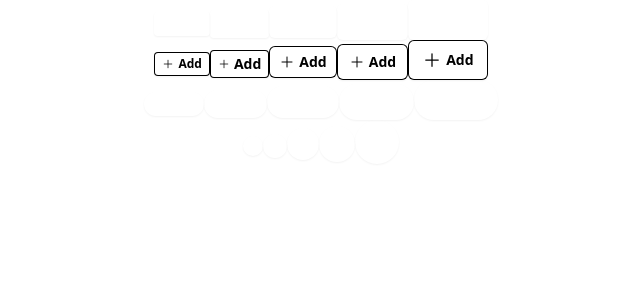
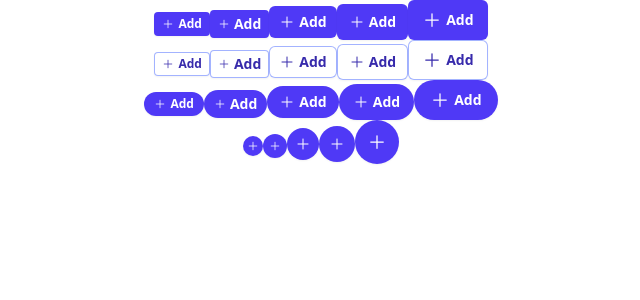
Before and after one commit to aprianfirlanda/vite-reactjs-template, a React (Vite) app: page / in a window 1280 px wide. Shown: the top 300 px of the page, without its empty margins (319-959 px from the left). Built offline with nearby package versions, Linux system fonts and the light colour scheme.

Commit message:
feat(theming color): add a theme color based on daisy ui name color

```diff
--- a/src/index.css
+++ b/src/index.css
@@ -1 +1,114 @@
 @import 'tailwindcss';
+
+@theme {
+  /* Brand Colors */
+  --color-primary-50:  var(--color-indigo-50);
+  --color-primary-100: var(--color-indigo-100);
+  --color-primary-200: var(--color-indigo-200);
+  --color-primary-300: var(--color-indigo-300);
+  --color-primary-400: var(--color-indigo-400);
+  --color-primary-500: var(--color-indigo-500);
+  --color-primary-600: var(--color-indigo-600);
+  --color-primary-700: var(--color-indigo-700);
+  --color-primary-800: var(--color-indigo-800);
+  --color-primary-900: var(--color-indigo-900);
+  --color-primary-950: var(--color-indigo-950);
+
+  --color-secondary-50:  var(--color-pink-50);
+  --color-secondary-100: var(--color-pink-100);
+  --color-secondary-200: var(--color-pink-200);
+  --color-secondary-300: var(--color-pink-300);
+  --color-secondary-400: var(--color-pink-400);
+  --color-secondary-500: var(--color-pink-500);
+  --color-secondary-600: var(--color-pink-600);
+  --color-secondary-700: var(--color-pink-700);
+  --color-secondary-800: var(--color-pink-800);
+  --color-secondary-900: var(--color-pink-900);
+  --color-secondary-950: var(--color-pink-950);
+
+  --color-accent-50:  var(--color-amber-50);
+  --color-accent-100: var(--color-amber-100);
+  --color-accent-200: var(--color-amber-200);
+  --color-accent-300: var(--color-amber-300);
+  --color-accent-400: var(--color-amber-400);
+  --color-accent-500: var(--color-amber-500);
+  --color-accent-600: var(--color-amber-600);
+  --color-accent-700: var(--color-amber-700);
+  --color-accent-800: var(--color-amber-800);
+  --color-accent-900: var(--color-amber-900);
+  --color-accent-950: var(--color-amber-950);
+
+  /* Neutral / Base */
+  --color-neutral-50:  var(--color-gray-50);
+  --color-neutral-100: var(--color-gray-100);
+  --color-neutral-200: var(--color-gray-200);
+  --color-neutral-300: var(--color-gray-300);
+  --color-neutral-400: var(--color-gray-400);
+  --color-neutral-500: var(--color-gray-500);
+  --color-neutral-600: var(--color-gray-600);
+  --color-neutral-700: var(--color-gray-700);
+  --color-neutral-800: var(--color-gray-800);
+  --color-neutral-900: var(--color-gray-900);
+  --color-neutral-950: var(--color-gray-950);
+
+  --color-base-50:  var(--color-slate-50);
+  --color-base-100: var(--color-slate-100);
+  --color-base-200: var(--color-slate-200);
+  --color-base-300: var(--color-slate-300);
+  --color-base-400: var(--color-slate-400);
+  --color-base-500: var(--color-slate-500);
+  --color-base-600: var(--color-slate-600);
+  --color-base-700: var(--color-slate-700);
+  --color-base-800: var(--color-slate-800);
+  --color-base-900: var(--color-slate-900);
+  --color-base-950: var(--color-slate-950);
+
+  /* Status Colors */
+  --color-info-50:  var(--color-sky-50);
+  --color-info-100: var(--color-sky-100);
+  --color-info-200: var(--color-sky-200);
+  --color-info-300: var(--color-sky-300);
+  --color-info-400: var(--color-sky-400);
+  --color-info-500: var(--color-sky-500);
+  --color-info-600: var(--color-sky-600);
+  --color-info-700: var(--color-sky-700);
+  --color-info-800: var(--color-sky-800);
+  --color-info-900: var(--color-sky-900);
+  --color-info-950: var(--color-sky-950);
+
+  --color-success-50:  var(--color-emerald-50);
+  --color-success-100: var(--color-emerald-100);
+  --color-success-200: var(--color-emerald-200);
+  --color-success-300: var(--color-emerald-300);
+  --color-success-400: var(--color-emerald-400);
+  --color-success-500: var(--color-emerald-500);
+  --color-success-600: var(--color-emerald-600);
+  --color-success-700: var(--color-emerald-700);
+  --color-success-800: var(--color-emerald-800);
+  --color-success-900: var(--color-emerald-900);
+  --color-success-950: var(--color-emerald-950);
+
+  --color-warning-50:  var(--color-amber-50);
+  --color-warning-100: var(--color-amber-100);
+  --color-warning-200: var(--color-amber-200);
+  --color-warning-300: var(--color-amber-300);
+  --color-warning-400: var(--color-amber-400);
+  --color-warning-500: var(--color-amber-500);
+  --color-warning-600: var(--color-amber-600);
+  --color-warning-700: var(--color-amber-700);
+  --color-warning-800: var(--color-amber-800);
+  --color-warning-900: var(--color-amber-900);
+  --color-warning-950: var(--color-amber-950);
+
+  --color-error-50:  var(--color-rose-50);
+  --color-error-100: var(--color-rose-100);
+  --color-error-200: var(--color-rose-200);
+  --color-error-300: var(--color-rose-300);
+  --color-error-400: var(--color-rose-400);
+  --color-error-500: var(--color-rose-500);
+  --color-error-600: var(--color-rose-600);
+  --color-error-700: var(--color-rose-700);
+  --color-error-800: var(--color-rose-800);
+  --color-error-900: var(--color-rose-900);
+  --color-error-950: var(--color-rose-950);
+}
```
